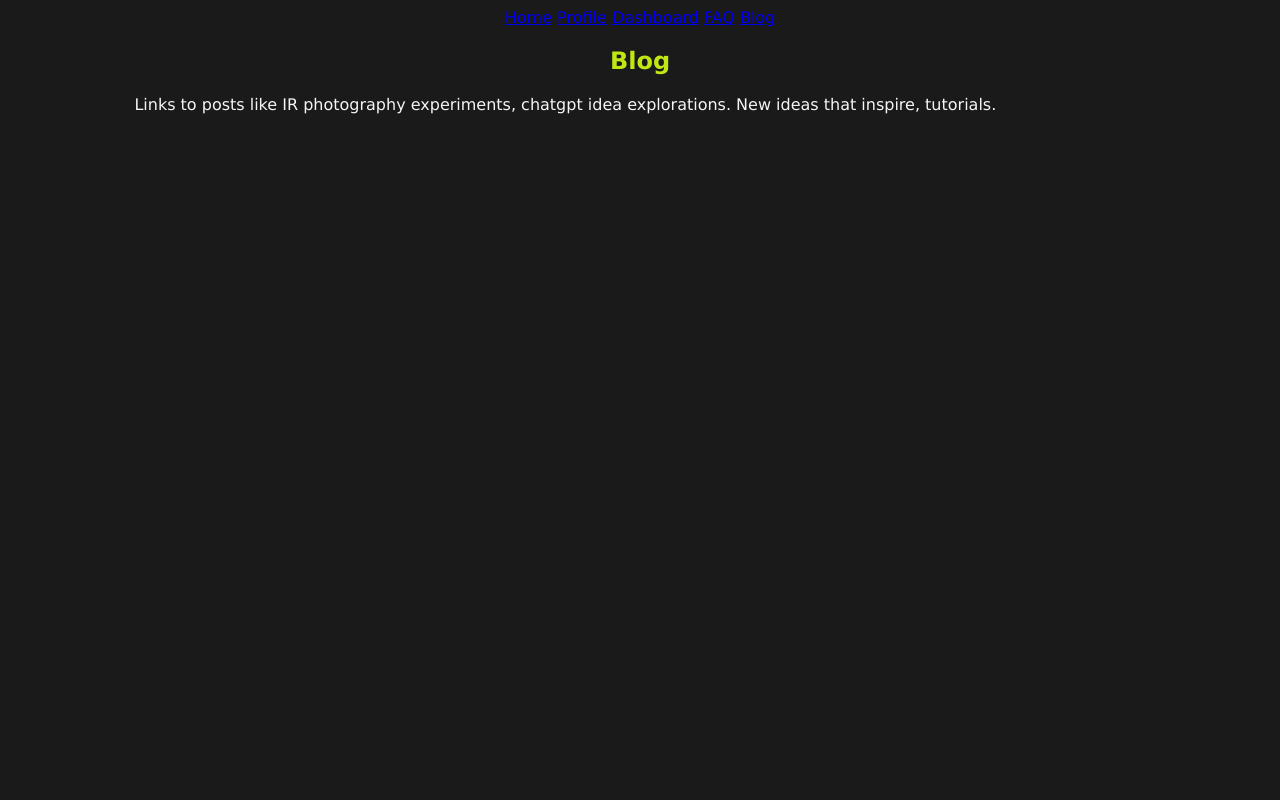
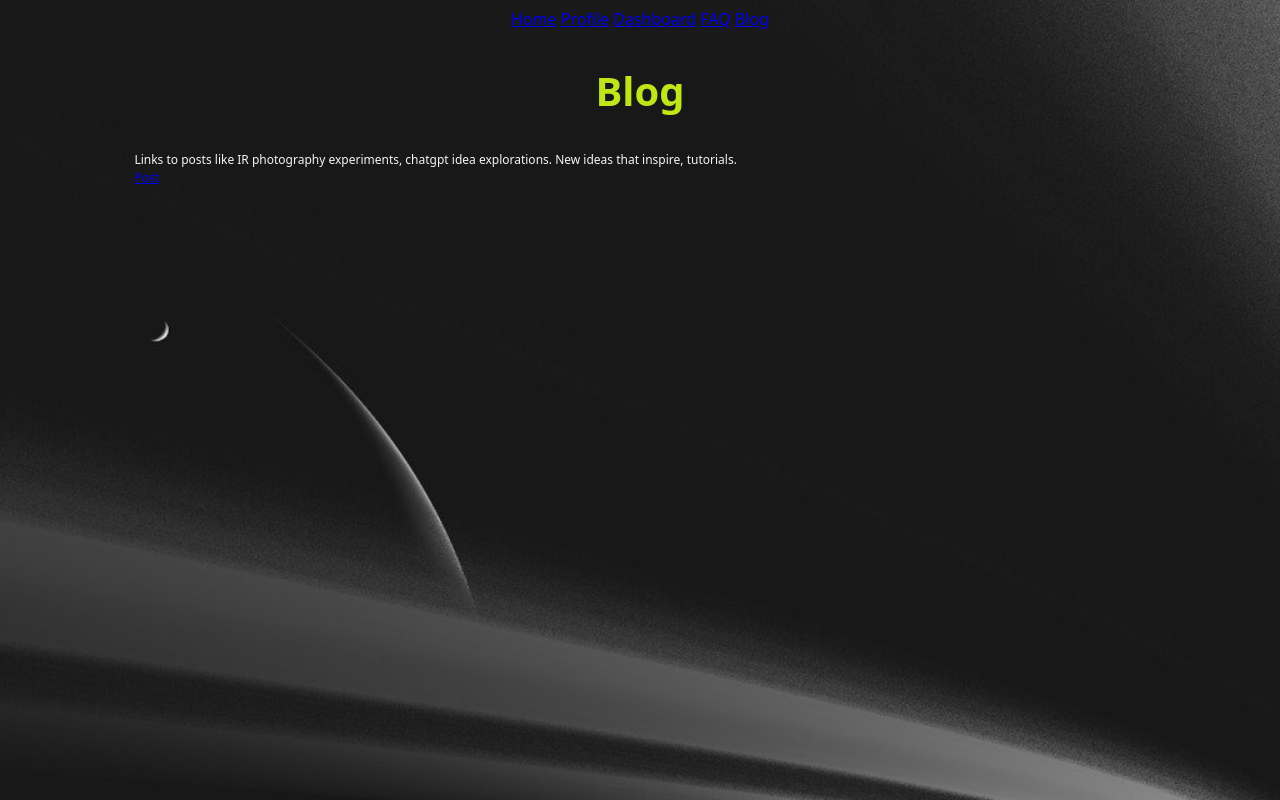
Before and after one commit to crez0005/existanceproof, a plain HTML site: page blog.html in a window 1280 px wide. Drawn offline with Linux system fonts and the light colour scheme.

Commit message:
background

```diff
--- a/blog.html
+++ b/blog.html
@@ -24,6 +24,9 @@
       <p>
         Links to posts like IR photography experiments, chatgpt idea explorations. New ideas that inspire, tutorials.
       </p>
+      <p>
+        <a href="blogposts/post.html">Post</a>
+      </p>
     </article>
   </main>
 
--- /dev/null
+++ b/colors.css
@@ -0,0 +1,25 @@
+/* Color Theme Swatches in Hex */
+.color-theme_dofresh-jet-wip05-def-halfsize-1-hex { color: #A7CBD9; }
+.color-theme_dofresh-jet-wip05-def-halfsize-2-hex { color: #C9EBF2; }
+.color-theme_dofresh-jet-wip05-def-halfsize-3-hex { color: #F2AA52; }
+.color-theme_dofresh-jet-wip05-def-halfsize-4-hex { color: #F28444; }
+.color-theme_dofresh-jet-wip05-def-halfsize-5-hex { color: #D9674E; }
+
+/* Color Theme Swatches in Hex */
+.color-theme_calina-sparhawk-spacebedroom-1-hex { color: #212026; }
+.color-theme_calina-sparhawk-spacebedroom-2-hex { color: #2953A6; }
+.color-theme_calina-sparhawk-spacebedroom-3-hex { color: #4184BF; }
+.color-theme_calina-sparhawk-spacebedroom-4-hex { color: #5697BF; }
+.color-theme_calina-sparhawk-spacebedroom-5-hex { color: #4EB4BF; }
+
+.color-theme_huleeb-667-08-nov-2021-final-4-hex { color: #D94D1A; }
+.color-theme_huleeb-667-08-nov-2021-final-5-hex { color: #A6281C; }
+
+
+:root {
+    --background-color: #212026; /* Charcoal */
+    --text-color: #C9EBF2;       /* Pale Aqua */
+    --primary-color: #2953A6;    /* Deep Sky Blue */
+    --secondary-color: #F28444;  /* Burnt Orange */
+    --accent-color: #4EB4BF;     /* Turquoise */
+  }
--- a/style.css
+++ b/style.css
@@ -1,18 +1,30 @@
-/* colors */
-body {background-color: #1b1a1a; color: whitesmoke;}
-
-h1 {color: rgb(192, 231, 19);}
-p {color: whitesmoke;}
-
-/*font*/
-body {font-family: Verdana, Geneva, Tahoma, sans-serif;}
-h1 {font-size: 40p;}
-article {font-size: 50p;}
-
 /*alignment*/
 body {text-align: center;}
 p, table {
     text-align: left;
     margin: 0 auto;  /* Centers the page */
     width: 80%;      /* Controls the width of the page text */
+
+    line-height: 1.5
 }
+
+/*nav {text-align: left; margin: 0 auto; width: 80%;}*/
+
+/*font*/
+body {font-family: system-ui, -apple-system, BlinkMacSystemFont, 'Segoe UI', Roboto, Oxygen, Ubuntu, Cantarell, 'Open Sans', 'Helvetica Neue', sans-serif}
+/*article {font-size: 12px;}*/
+h1 {font-size: 40px;}
+p {font-size: 12px;}
+
+/* colors */
+body {background-color: #1b1a1a; color: whitesmoke;}
+body {
+    background-image: url('images/banner.jpg'); /* Path to your image */
+    background-size: cover; /* Scales the image to cover the entire element */
+    background-position: center; /* Centers the image */
+    background-repeat: no-repeat; /* Prevents the image from repeating */
+    background-attachment: fixed
+}
+
+h1 {color: rgb(192, 231, 19);}
+p {color: whitesmoke;}
```
Also changed, not shown: blogposts/post.html (added, +32 -0 lines), dashboard.html (+0 -1 lines), profile.html (+6 -4 lines), images/GenericError.png (renamed from GenericError.png), images/banner.jpg (added).
